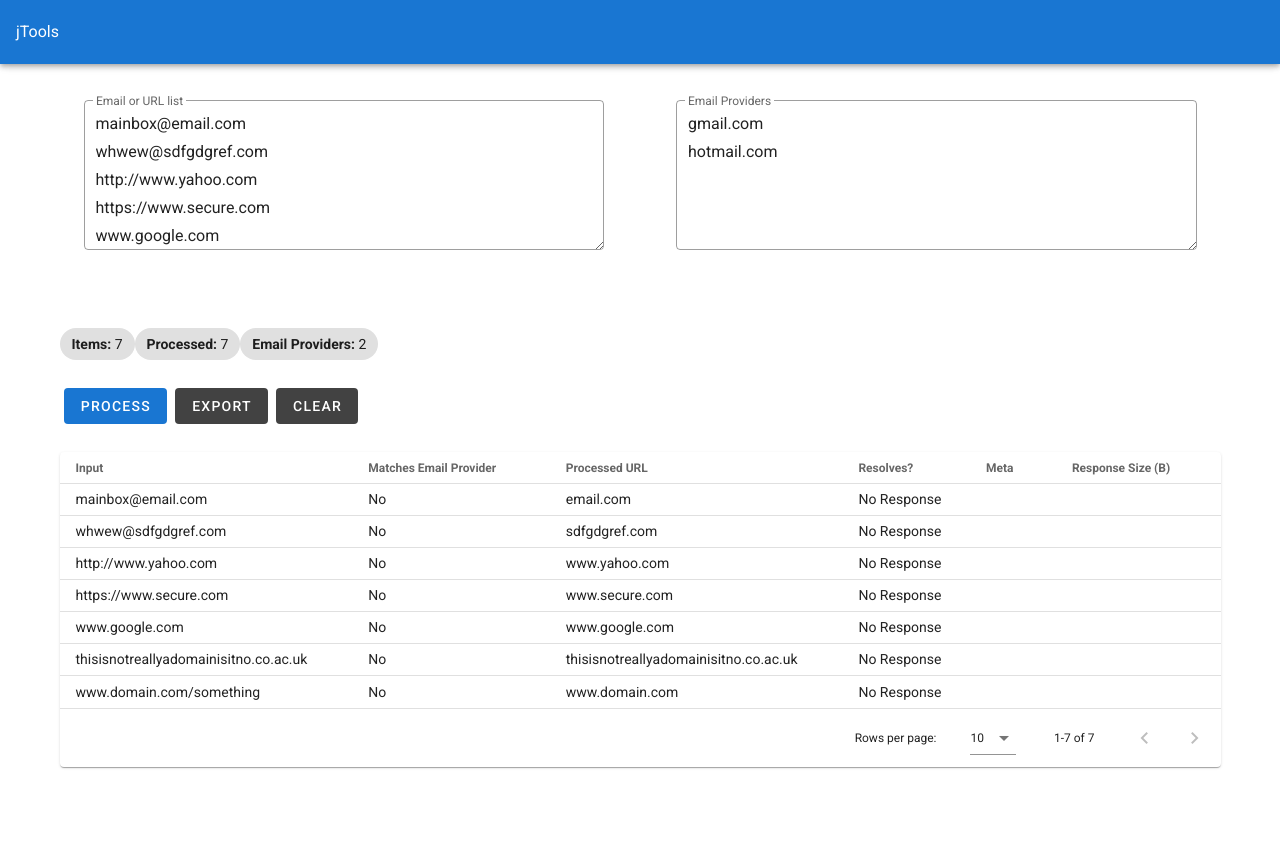
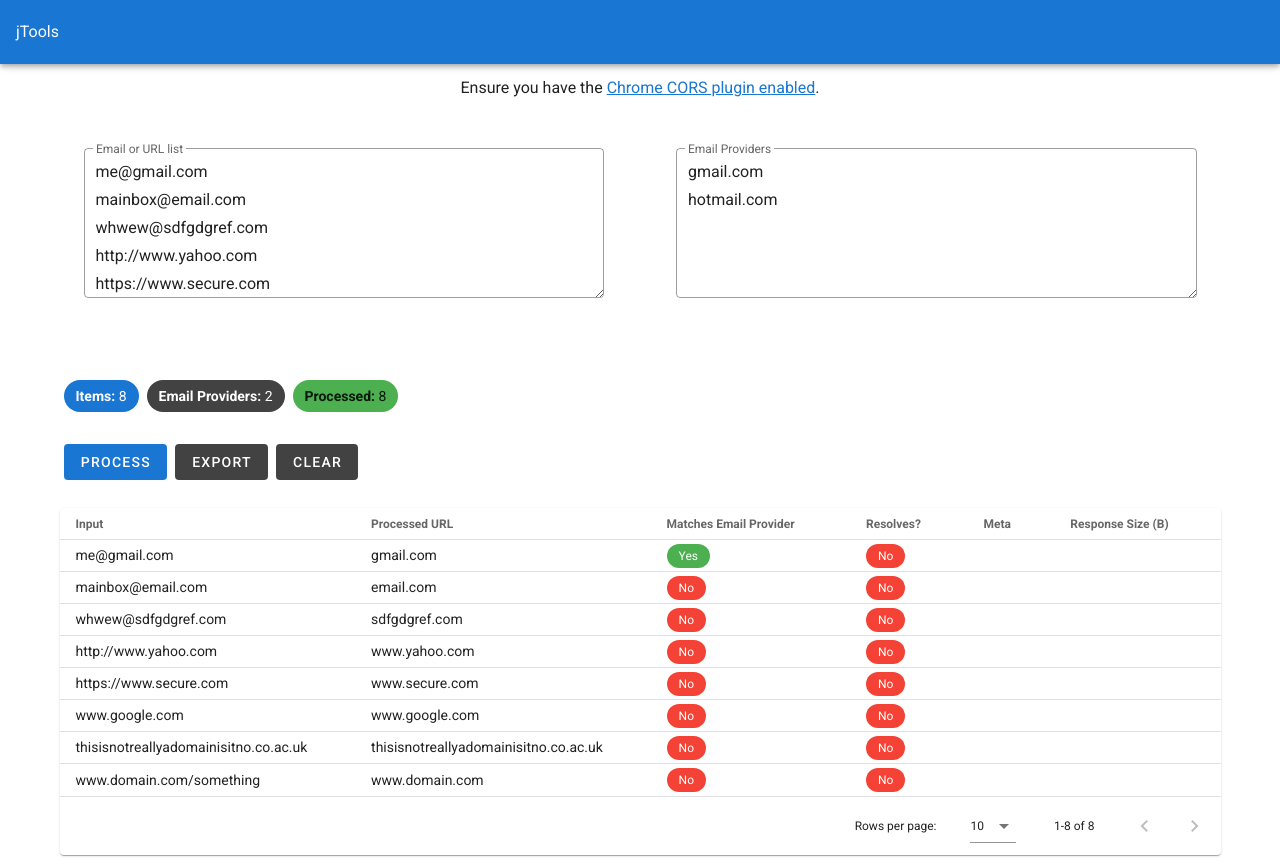
Before and after one commit to newtovaux/jtools, a Vue app: page / in a window 1280 px wide. Both pictures are taken after a click on the button "PROCESS". Before the commit the page ends 800 px from the top, so only its background shows below. Built offline with nearby package versions, Linux system fonts and the light colour scheme; no server answers.

Commit message:
Improved layout

```diff
--- a/src/components/JTools.vue
+++ b/src/components/JTools.vue
@@ -2,6 +2,11 @@
   <v-container>
     <v-row class="text-center">
       <v-col>
+          Ensure you have the <a href="https://chrome.google.com/webstore/detail/allow-cors-access-control/lhobafahddgcelffkeicbaginigeejlf?hl=en">Chrome CORS plugin enabled</a>.
+      </v-col>
+    </v-row>
+    <v-row>
+        <v-col>
         <v-textarea
             class="ma-6"
             outlined
@@ -9,7 +14,6 @@
             label="Email or URL list"
             placeholder="email@domain.com or http://www.web.com"
             v-model="inputs"
-            @change="processedinput"
             ></v-textarea>
       </v-col>
       <v-col>
@@ -25,14 +29,14 @@
     </v-row>
     <v-row>
         <v-col>
-        <v-chip>
+        <v-chip class="ma-1" color="primary">
             <strong>Items:</strong>&nbsp;<span>{{ processedinput }}</span>
         </v-chip>
-        <v-chip>
+        <v-chip class="ma-1" color="secondary">
+            <strong>Email Providers:</strong>&nbsp;<span>{{ processedemailproviders }}</span>
+        </v-chip>
+        <v-chip class="ma-1" color="green">
             <strong>Processed:</strong>&nbsp;<span>{{ processedoutput }}</span>
-        </v-chip>
-        <v-chip>
-            <strong>Email Providers:</strong>&nbsp;<span>{{ processedemailproviders }}</span>
         </v-chip>
  </v-col>
     </v-row>
@@ -72,7 +76,26 @@
           :items="items"
           item-key="id"
           class="elevation-1"
-        ></v-data-table>
+        >
+        <template v-slot:item.email="{ item }">
+            <v-chip
+                small
+                :color="getEmailColor(item.email)"
+                dark
+            >
+            {{ item.email }}
+            </v-chip>
+        </template>
+        <template v-slot:item.resolves="{ item }">
+            <v-chip
+                small
+                :color="getResponseColor(item.resolves)"
+                dark
+            >
+            {{ item.resolves }}
+            </v-chip>
+        </template>
+    </v-data-table>
       </v-col>
     </v-row>
   </v-container>
@@ -95,14 +118,14 @@
             align: 'start',
             value: 'input',
             },
+            { text: 'Processed URL', value: 'url' },
             { text: 'Matches Email Provider', value: 'email' },
-            { text: 'Processed URL', value: 'url' },
             { text: 'Resolves?', value: 'resolves' },
             { text: 'Meta', value: 'meta' },
             { text: 'Response Size (B)', value: 'len' },
         ],
         items: [],
-        inputs: "mainbox@email.com\nwhwew@sdfgdgref.com\nhttp://www.yahoo.com\nhttps://www.secure.com\nwww.google.com\nthisisnotreallyadomainisitno.co.ac.uk\nwww.domain.com/something",
+        inputs: "me@gmail.com\nmainbox@email.com\nwhwew@sdfgdgref.com\nhttp://www.yahoo.com\nhttps://www.secure.com\nwww.google.com\nthisisnotreallyadomainisitno.co.ac.uk\nwww.domain.com/something",
         emailsprovidersinput: "gmail.com\nhotmail.com",
         emailproviders: [],
       }
@@ -118,12 +141,21 @@
             return len;
         },
         processedemailproviders: function () {
-             var len = this.emailproviders.length;
-            return len;
+            var spl = this.emailsprovidersinput.split("\n");
+            return spl.length;
         }
     },
     methods:
     {
+        getEmailColor (email) {
+            if (email == 'Yes') return 'green'
+            else return 'red'
+        },
+        getResponseColor (response) {
+            if (response == 'Yes') return 'green'
+            else if (response == 'No') return 'red'
+            else return 'orange'
+        },
         inputchange: function () {
             this.processed.inputlines = this.inputs.split("\n").length();
         },
@@ -206,7 +238,7 @@
                                 id: uuidv4(),
                                 input: element,
                                 url: domain,
-                                resolves: 'No Response',
+                                resolves: 'No',
                                 email: this.emailproviders.includes(domain) ? 'Yes' : 'No',
                             })
                         } else {
```
